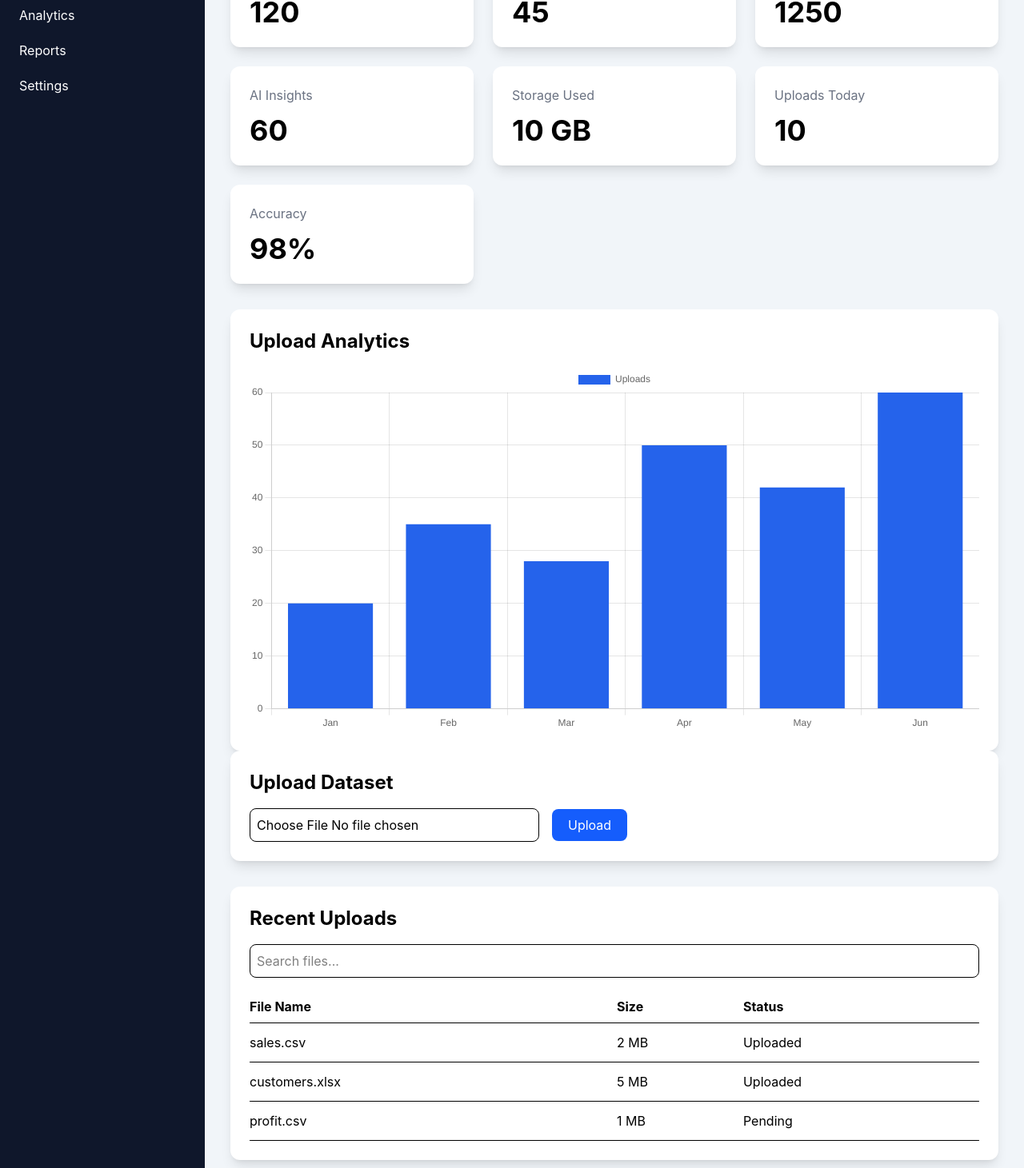
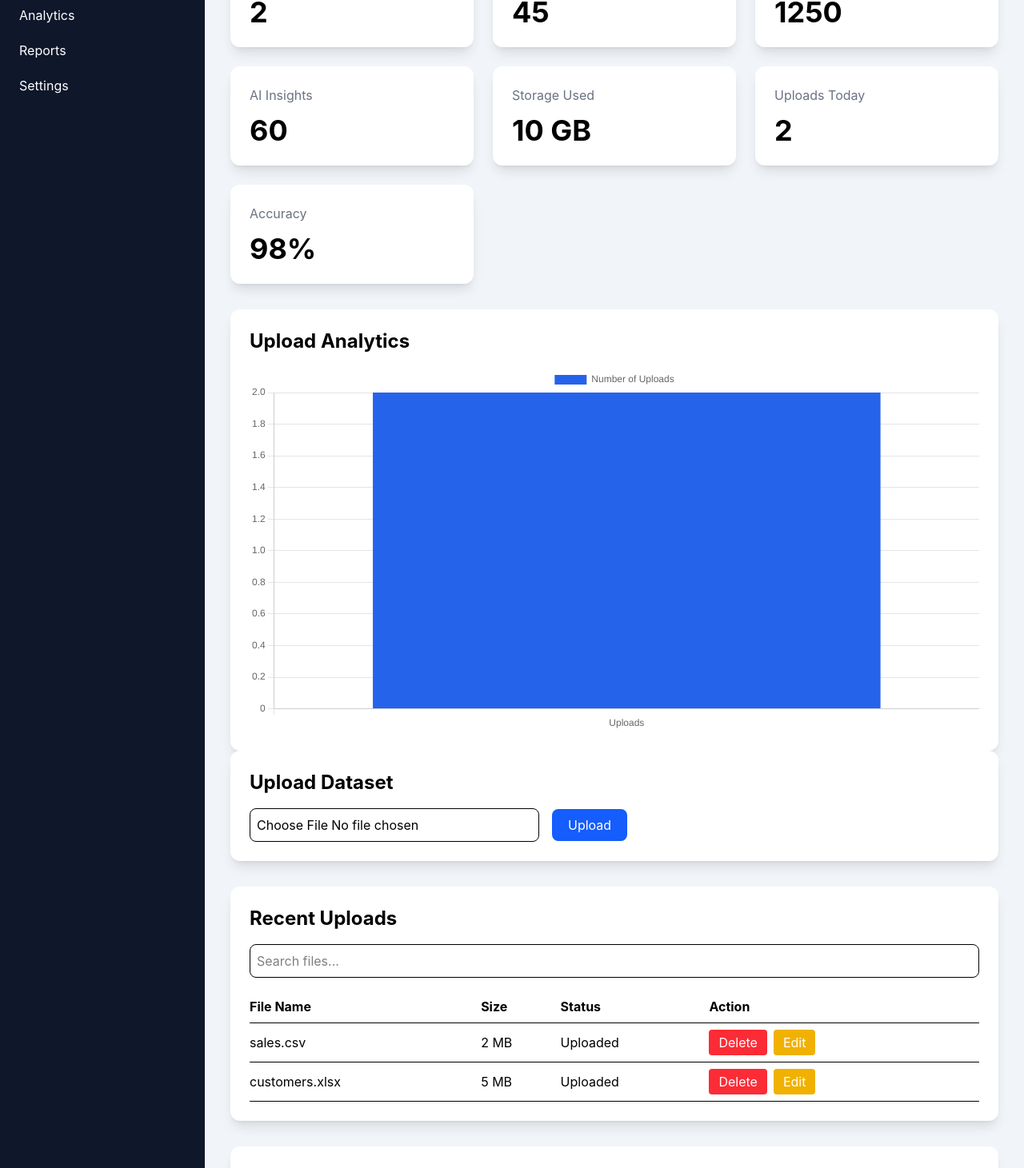
Before and after one commit to rohan2-4/DataSight-AI, a React app in the folder frontend/: page /dashboard in a window 1280 px wide. Shown: the part 169-1630 px from the top of the page at 80% size. Built offline with nearby package versions, Linux system fonts and the light colour scheme; the HTML template or start-up script is replaced by a standard one.

Commit message:
Working on the upload Section and the Crud Opertaion

```diff
--- a/frontend/package.json
+++ b/frontend/package.json
@@ -13,6 +13,7 @@
     "@tailwindcss/vite": "^4.3.2",
     "axios": "^1.18.1",
     "chart.js": "^4.5.1",
+    "papaparse": "^5.5.4",
     "react": "^19.2.7",
     "react-chartjs-2": "^5.3.1",
     "react-dom": "^19.2.7",
--- a/frontend/src/components/AnalyticsChart.jsx
+++ b/frontend/src/components/AnalyticsChart.jsx
@@ -19,13 +19,13 @@ ChartJS.register(
   Legend
 );
 
-function AnalyticsChart() {
+function AnalyticsChart({ uploads }) {
   const data = {
-    labels: ["Jan", "Feb", "Mar", "Apr", "May", "Jun"],
+  labels: ["Uploads"],
   datasets: [
     {
-        label: "Uploads",
-        data: [20, 35, 28, 50, 42, 60],
+      label: "Number of Uploads",
+      data: [uploads.length],
       backgroundColor: "#2563eb",
     },
   ],
--- a/frontend/src/components/RecentUploads.jsx
+++ b/frontend/src/components/RecentUploads.jsx
@@ -1,31 +1,43 @@
-import {useState } from "react";
-function RecentUploads() {
-    const[search,setSearch] = useState("");
+import { useState } from "react";
 
-  const uploads = [
-    {
-      file: "sales.csv",
-      size: "2 MB",
-      status: "Uploaded",
-    },
-    {
-      file: "customers.xlsx",
-      size: "5 MB",
-      status: "Uploaded",
-    },
-    {
-      file: "profit.csv",
-      size: "1 MB",
-      status: "Pending",
-    },
-  ];
+function RecentUploads({ uploads, setUploads,darkmode }) {
+  const [search, setSearch] = useState("");
+  const [editIndex, setEditIndex] = useState(null);
+  const [editFileName, setEditFileName] = useState("");
+
+  // Delete File
+  const handleDelete = (indexToDelete) => {
+    const updatedUploads = uploads.filter(
+      (_, index) => index !== indexToDelete
+    );
+
+    setUploads(updatedUploads);
+  };
+
+  // Edit File
+  const handleEdit = (index) => {
+    setEditIndex(index);
+    setEditFileName(uploads[index].file);
+  };
+
+  // Save Edited File
+  const handleSave = (index) => {
+    const updatedUploads = [...uploads];
+
+    updatedUploads[index].file = editFileName;
+
+    setUploads(updatedUploads);
+
+    setEditIndex(null);
+    setEditFileName("");
+  };
 
   return (
     <div className="bg-white shadow-lg rounded-xl p-6 mt-8">
-
       <h2 className="text-2xl font-bold mb-4">
         Recent Uploads
       </h2>
+
       <input
         type="text"
         placeholder="Search files..."
@@ -33,53 +45,69 @@ function RecentUploads() {
         onChange={(e) => setSearch(e.target.value)}
         className="w-full border rounded-lg p-2 mb-4"
       />
+
       <table className="w-full text-left">
         <thead>
-
           <tr className="border-b">
-
-            <th className="text-left py-2">File Name</th>
-            <th className="text-left py-2">Size</th>
-            <th className="text-left py-2">Status</th>
-
+            <th className="py-2">File Name</th>
+            <th className="py-2">Size</th>
+            <th className="py-2">Status</th>
+            <th className="py-2">Action</th>
           </tr>
-
         </thead>
 
-
-
         <tbody>
-
           {uploads
             .filter((upload) =>
               upload.file.toLowerCase().includes(search.toLowerCase())
             )
             .map((upload, index) => (
-
               <tr key={index} className="border-b">
-
                 <td className="py-3">
-          {upload.file}
+                  {editIndex === index ? (
+                    <input
+                      type="text"
+                      value={editFileName}
+                      onChange={(e) => setEditFileName(e.target.value)}
+                      className="border rounded px-2 py-1"
+                    />
+                  ) : (
+                    upload.file
+                  )}
                 </td>
 
-        <td>
-          {upload.size}
-        </td>
+                <td>{upload.size}</td>
+
+                <td>{upload.status}</td>
 
                 <td>
-          {upload.status}
+                  <button
+                    onClick={() => handleDelete(index)}
+                    className="bg-red-500 text-white px-3 py-1 rounded hover:bg-red-600"
+                  >
+                    Delete
+                  </button>
+
+                  {editIndex === index ? (
+                    <button
+                      onClick={() => handleSave(index)}
+                      className="bg-green-600 text-white px-3 py-1 rounded ml-2 hover:bg-green-700"
+                    >
+                      Save
+                    </button>
+                  ) : (
+                    <button
+                      onClick={() => handleEdit(index)}
+                      className="bg-yellow-500 text-white px-3 py-1 rounded ml-2 hover:bg-yellow-600"
+                    >
+                      Edit
+                    </button>
+                  )}
                 </td>
-
               </tr>
-
             ))}
-
-
-
         </tbody>
-
       </table>
-
     </div>
   );
 }
--- a/frontend/src/components/UploadSection.jsx
+++ b/frontend/src/components/UploadSection.jsx
@@ -1,7 +1,10 @@
-import { useState } from "react";
+import { useState,useRef } from "react";
+import Papa from "papaparse";
 
-function UploadSection() {
+function UploadSection({ uploads, setUploads,csvData, setCsvData }) {
   const [selectedFile, setSelectedFile] = useState(null);
+  const fileInputRef = useRef(null);
+
 
   const handleFileChange = (event) => {
     setSelectedFile(event.target.files[0]);
@@ -12,7 +15,26 @@ function UploadSection() {
       alert("Please select a file.");
       return;
     }
+    const newUpload = {
+    file: selectedFile.name,
+    size: `${(selectedFile.size / 1024).toFixed(2)} KB`,
+    status: "Uploaded",
+  };
 
+  setUploads((prevUploads) => [...prevUploads, newUpload]);
+  Papa.parse(selectedFile, {
+  header: true,
+  skipEmptyLines: true,
+
+  complete: function (results) {
+    console.log(results.data);
+
+    setCsvData(results.data);
+  },
+});
+
+  setSelectedFile(null);
+   fileInputRef.current.value = "";
     alert(`File "${selectedFile.name}" is ready to upload.`);
   };
 
@@ -26,6 +48,7 @@ function UploadSection() {
       <div className="flex gap-4 items-center">
 
         <input
+          ref={fileInputRef}
           type="file"
           accept=".csv,.xlsx"
           onChange={handleFileChange}
--- a/frontend/src/pages/Dashboard.jsx
+++ b/frontend/src/pages/Dashboard.jsx
@@ -7,31 +7,61 @@ import UploadSection from "../components/UploadSection";
 import AnalyticsChart from "../components/AnalyticsChart";
 function Dashboard() {
 
-  const [stats, setStats] = useState([]);
 
+
+const [uploads, setUploads] = useState(() => {
+  const savedUploads = localStorage.getItem("uploads");
+
+  if (savedUploads) {
+    return JSON.parse(savedUploads);
+  }
+
+  return [
+    {
+      file: "sales.csv",
+      size: "2 MB",
+      status: "Uploaded",
+    },
+    {
+      file: "customers.xlsx",
+      size: "5 MB",
+      status: "Uploaded",
+    },
+  ];
+});
+const [csvData, setCsvData] = useState([]);
+const [darkMode, setDarkMode] = useState(false);
   useEffect(() => {
     console.log("Dashboard Loaded Successfully");
+    console.log(csvData);
 
-    const dashboardData = [
-      { title: "Datasets", value: 120 },
+  },[csvData] );
+  useEffect(() => {
+  localStorage.setItem(
+    "uploads",
+    JSON.stringify(uploads)
+  );
+}, [uploads]);
+
+    const stats = [
+      { title: "Datasets", value: uploads.length },
       { title: "Reports", value: 45 },
       { title: "Users", value: 1250 },
       { title: "AI Insights", value: 60 },
       { title: "Storage Used", value: "10 GB" },
-      { title: "Uploads Today", value: 10 },
+      { title: "Uploads Today", value:uploads.length },
       { title: "Accuracy", value: "98%" },
     ];
 
-    setStats(dashboardData);
 
-  }, []);
 
   return (
-    <div className="flex">
+    <div className={darkMode ? "flex bg-gray-900 ": "flex"}>
 
       <Sidebar />
 
-      <div className="flex-1 bg-slate-100 min-h-screen p-8">
+      <div className={darkMode ?  "flex-1 bg-gray-800 min-h-screen p-8 text-white"
+                  : "flex-1 bg-slate-100 min-h-screen p-8"}>
 
   <h1 className="text-4xl font-bold mb-8">
     Welcome, Rohan 👋
@@ -49,17 +79,33 @@ function Dashboard() {
   </div>
 
   {/* Analytics Chart */}
-  <AnalyticsChart />
+  <AnalyticsChart
+    uploads={uploads}
+  />
 
   {/* Upload Section */}
-  <UploadSection />
+  <UploadSection
+    uploads={uploads}
+    setUploads={setUploads}
+    csvData={csvData}
+    setCsvData={setCsvData}
+  />
 
   {/* Recent Uploads */}
-  <RecentUploads />
+  <RecentUploads
+    uploads={uploads}
+    setUploads={setUploads}
+    darkmode={darkMode}
+  />
 
   {/* Activity Feed */}
   <ActivityFeed />
-
+<button
+  onClick={() => setDarkMode(!darkMode)}
+  className="bg-blue-600 text-white px-4 py-2 rounded mb-4"
+>
+  {darkMode ? "☀ Light Mode" : "🌙 Dark Mode"}
+</button>
 </div>
 
     </div>
```
Also changed, not shown: 1 other file (tests, documents, lock files or other folders). Lines whose indentation alone changed are shown as unchanged.
